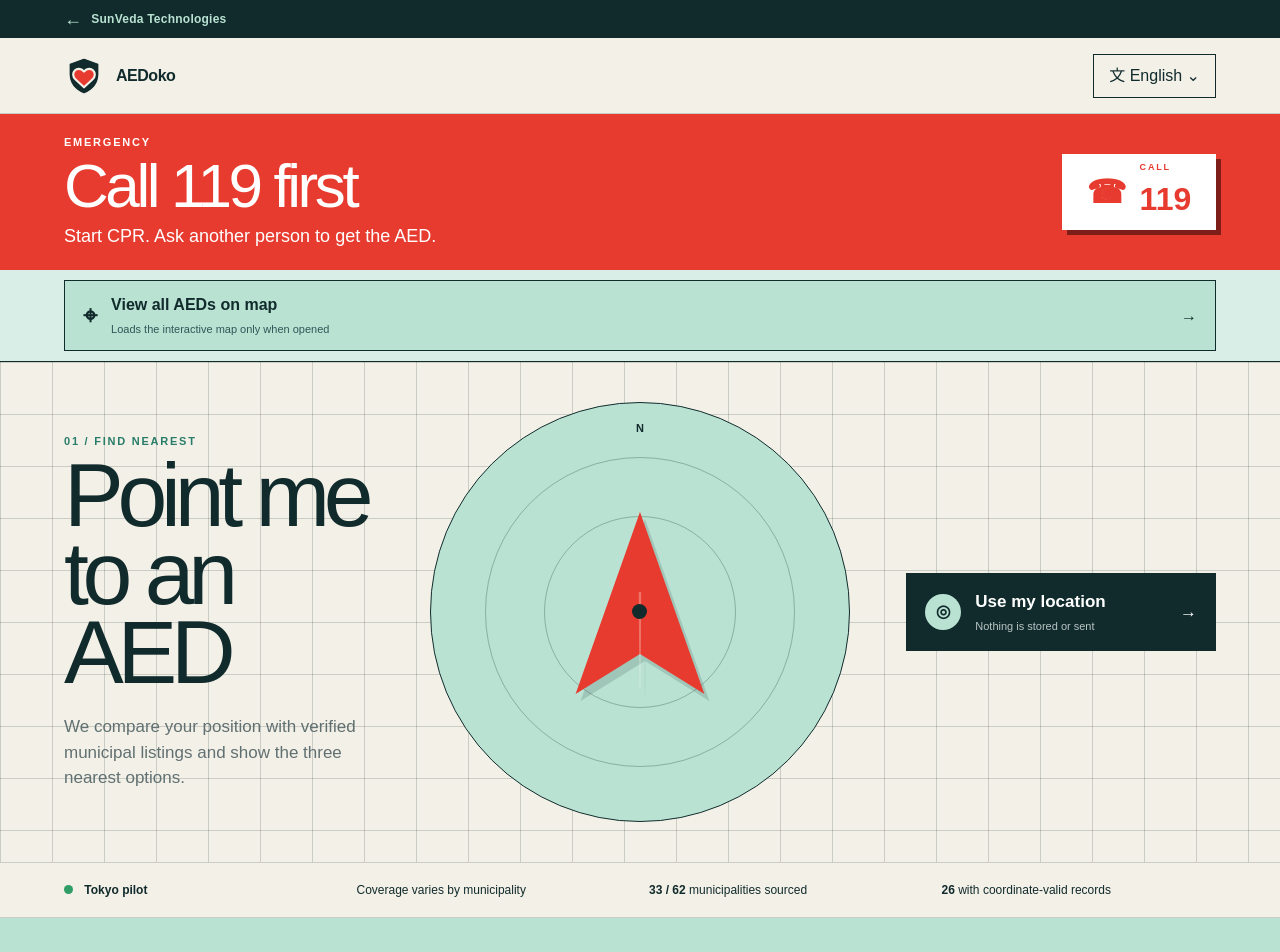
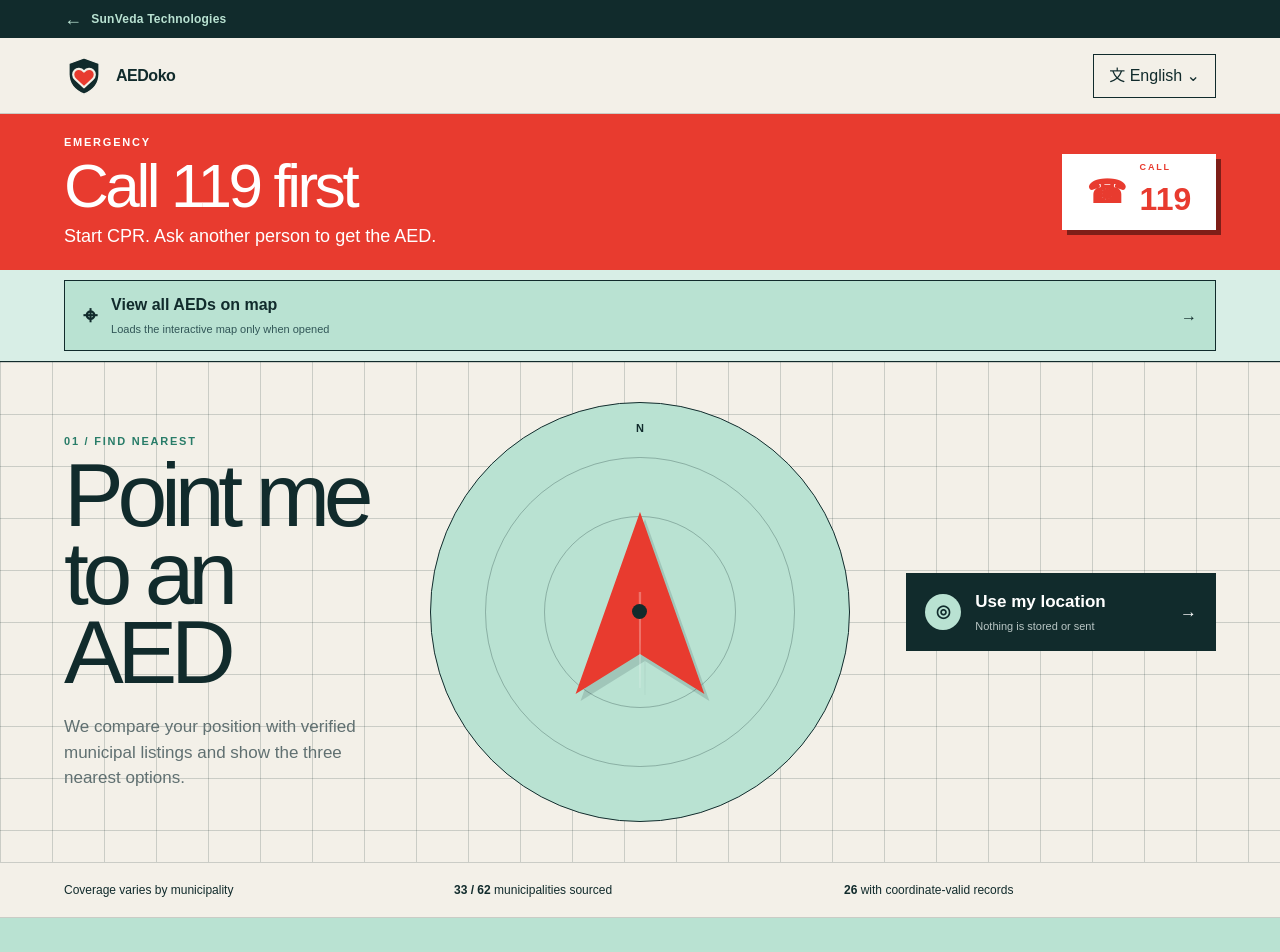
Before and after one commit to sunveda/aedoko, a Next.js app: page / in a window 1280 px wide. Shown: the top 952 px of the page. Built offline with nearby package versions, Linux system fonts and the light colour scheme.

Commit message:
Remove Tokyo pilot label

```diff
--- a/app/globals.css
+++ b/app/globals.css
@@ -49,7 +49,7 @@ button:focus-visible, a:focus-visible { outline: 4px solid #287c68; outline-offs
 .map-action { display: grid; grid-template-columns: auto 1fr auto; gap: 14px; align-items: center; padding: 12px 18px; background: var(--mint); color: var(--ink); font-weight: 800; }
 .map-action > span:first-child { font-size: 25px; }
 .map-action small { display: block; margin-top: 4px; color: #315657; font-size: 11px; font-weight: 400; }
-.trust-row { display: grid; grid-template-columns: repeat(4, 1fr); gap: 18px; align-items: center; padding: 18px clamp(20px, 5vw, 72px); border-top: 1px solid var(--line); border-bottom: 1px solid var(--line); font-size: 12px; }
+.trust-row { display: grid; grid-template-columns: repeat(3, 1fr); gap: 18px; align-items: center; padding: 18px clamp(20px, 5vw, 72px); border-top: 1px solid var(--line); border-bottom: 1px solid var(--line); font-size: 12px; }
 .trust-row p { margin: 0; }
 .status-dot { display: inline-block; width: 9px; height: 9px; margin-right: 8px; border-radius: 50%; background: #2e9d66; }
 .community-panel { display: grid; grid-template-columns: minmax(240px, .8fr) minmax(360px, 1.2fr); gap: clamp(28px, 6vw, 90px); align-items: end; padding: 34px clamp(20px, 5vw, 72px); background: var(--mint); border-bottom: 1px solid var(--ink); }
--- a/app/layout.tsx
+++ b/app/layout.tsx
@@ -13,7 +13,7 @@ const geistMono = Geist_Mono({
 });
 
 export const metadata: Metadata = {
-  title: 'AEDoko — Tokyo AED pilot',
+  title: 'AEDoko — Find nearby AEDs in Tokyo',
   description: 'AEDoko helps you find a nearby source-listed AED and call 119 without losing precious time.',
   icons: {
     icon: '/favicon-v2.svg',
--- a/app/page.tsx
+++ b/app/page.tsx
@@ -221,7 +221,7 @@ export default function Home() {
         <section className="state-panel gap-panel" role="status"><span className="state-symbol" aria-hidden="true">?</span><h2>{t.noLocalData}</h2><p>{t.varies}</p><a className="dark-button" href={FOUNDATION_MAP} target="_blank" rel="noreferrer">{t.nationwideMap} ↗</a><button className="line-button" type="button" onClick={() => setCoverageOpen(true)}>{t.coverage}</button></section>
       )}
 
-      <section className="trust-row" aria-label="Pilot details"><div><span className="status-dot" /> <strong>{t.pilot}</strong></div><p>{t.varies}</p><p><strong>{sourcedCount} / 62</strong> {t.sourced}</p><p><strong>{validCount}</strong> {t.validated}</p></section>
+      <section className="trust-row" aria-label="Coverage details"><p>{t.varies}</p><p><strong>{sourcedCount} / 62</strong> {t.sourced}</p><p><strong>{validCount}</strong> {t.validated}</p></section>
       <section className="community-panel" aria-labelledby="community-title">
         <div className="community-copy"><p className="step-label">03 / COMMUNITY</p><h2 id="community-title">{t.communityTitle}</h2><p>{t.communityBody}</p></div>
         <div className="community-actions">
@@ -235,7 +235,7 @@ export default function Home() {
 
       {languageOpen && <div className="language-popover" role="dialog" aria-label={t.language}><div className="popover-head"><strong>{t.language}</strong><button type="button" onClick={() => setLanguageOpen(false)} aria-label={t.close}>×</button></div><div className="language-grid">{(Object.keys(localeNames) as Locale[]).map((key) => <button className={key === locale ? 'selected' : ''} type="button" key={key} lang={key === 'ja-x-easy' ? 'ja' : key} onClick={() => chooseLocale(key)}>{localeNames[key]}</button>)}</div><p>{t.reviewPending}</p></div>}
 
-      {coverageOpen && <div className="modal-backdrop" role="presentation" onMouseDown={() => setCoverageOpen(false)}><section className="coverage-panel" id="coverage" role="dialog" aria-modal="true" aria-label={t.coverage} onMouseDown={(event) => event.stopPropagation()}><div className="coverage-head"><div><p className="step-label">TOKYO PILOT</p><h2>{t.coverage}</h2><p>{coverage?.validatedMunicipalityCount ?? 26} / 62 {t.validated} · {dataset?.recordCount ?? 4880} {t.records}</p></div><button type="button" onClick={() => setCoverageOpen(false)} aria-label={t.close}>×</button></div><div className="coverage-list">{coverage?.municipalities.map((row) => <div className="coverage-row" key={row.municipalityCode}><span className={`coverage-state ${row.status}`} aria-hidden="true"/><strong lang="ja">{row.nameJa}</strong><span>{row.recordCount ? `${row.recordCount} ${t.records}` : t.noLocalData}</span></div>) ?? <p>{t.loadingData}</p>}</div><div className="coverage-foot"><p>{t.varies}</p><a href={FOUNDATION_MAP} target="_blank" rel="noreferrer">{t.nationwideMap} ↗</a></div></section></div>}
+      {coverageOpen && <div className="modal-backdrop" role="presentation" onMouseDown={() => setCoverageOpen(false)}><section className="coverage-panel" id="coverage" role="dialog" aria-modal="true" aria-label={t.coverage} onMouseDown={(event) => event.stopPropagation()}><div className="coverage-head"><div><h2>{t.coverage}</h2><p>{coverage?.validatedMunicipalityCount ?? 26} / 62 {t.validated} · {dataset?.recordCount ?? 4880} {t.records}</p></div><button type="button" onClick={() => setCoverageOpen(false)} aria-label={t.close}>×</button></div><div className="coverage-list">{coverage?.municipalities.map((row) => <div className="coverage-row" key={row.municipalityCode}><span className={`coverage-state ${row.status}`} aria-hidden="true"/><strong lang="ja">{row.nameJa}</strong><span>{row.recordCount ? `${row.recordCount} ${t.records}` : t.noLocalData}</span></div>) ?? <p>{t.loadingData}</p>}</div><div className="coverage-foot"><p>{t.varies}</p><a href={FOUNDATION_MAP} target="_blank" rel="noreferrer">{t.nationwideMap} ↗</a></div></section></div>}
     </main>
   );
 }
--- a/github-pages/index.html
+++ b/github-pages/index.html
@@ -6,7 +6,7 @@
     <meta name="theme-color" content="#e83b2f" />
     <meta name="description" content="AEDoko helps you find a nearby source-listed AED and call 119 without losing precious time." />
     <link rel="icon" type="image/svg+xml" href="./favicon-v2.svg" />
-    <title>AEDoko — Tokyo AED pilot</title>
+    <title>AEDoko — Find nearby AEDs in Tokyo</title>
   </head>
   <body>
     <div id="root"></div>
```
